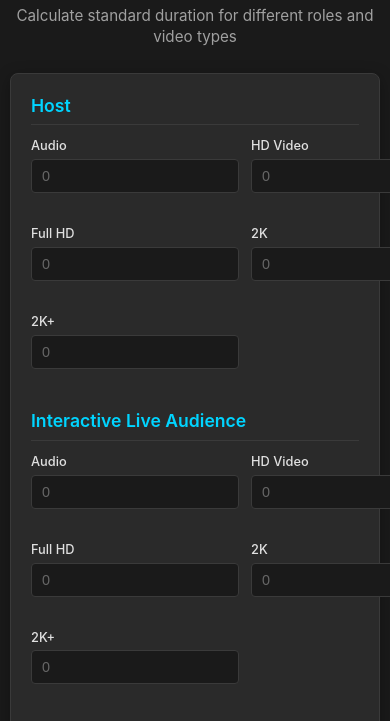
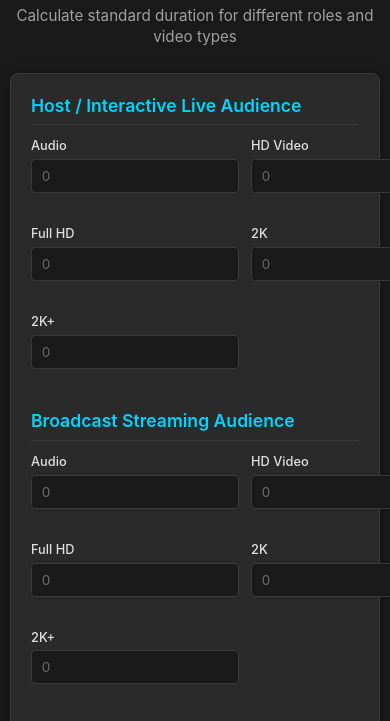
Before and after one commit to AgoraIO-Solutions/rtc-standard-calc, a plain HTML site: page index.html in a window 390 px wide. Shown: the part 80-801 px from the top of the page. Drawn offline with Linux system fonts and the light colour scheme.

Commit message:
Refactor Agora RTC standard duration calculator layout and functionality. Combined Host and Interactive Live Audience sections, updated class names, and improved responsiveness. Removed redundant input fields and adjusted calculation logic accordingly.

```diff
--- a/index.html
+++ b/index.html
@@ -23,6 +23,9 @@
             max-width: 1400px;
             margin: 0 auto;
             padding: 15px;
+        }
+
+        .content-wrapper {
             display: grid;
             grid-template-columns: 1fr 300px;
             gap: 20px;
@@ -170,6 +173,8 @@
             margin-top: 15px;
         }
 
+
+
         .sidebar {
             position: sticky;
             top: 20px;
@@ -219,7 +224,7 @@
 
 
         @media (max-width: 1024px) {
-            .container {
+            .content-wrapper {
                 grid-template-columns: 1fr;
                 gap: 15px;
             }
@@ -254,15 +259,16 @@
 </head>
 <body>
     <div class="container">
-        <div class="main-content">
         <div class="header">
             <h1>Agora RTC Standard Duration Calculator</h1>
             <p>Calculate standard duration for different roles and video types</p>
         </div>
 
+        <div class="content-wrapper">
+            <div class="main-content">
                 <div class="calculator">
                 <div class="role-section">
-                    <h2 class="role-title">Host</h2>
+                    <h2 class="role-title">Host / Interactive Live Audience</h2>
                     <div class="input-grid">
                         <div class="input-group">
                             <label for="host-audio">Audio</label>
@@ -288,37 +294,6 @@
                             <label for="host-2kplus">2K+</label>
                             <input type="number" id="host-2kplus" placeholder="0" min="0" step="0.01">
                             <div class="calculation-result" id="host-2kplus-result"></div>
-                        </div>
-                    </div>
-                </div>
-
-                <div class="role-section">
-                    <h2 class="role-title">Interactive Live Audience</h2>
-                    <div class="input-grid">
-                        <div class="input-group">
-                            <label for="interactive-audio">Audio</label>
-                            <input type="number" id="interactive-audio" placeholder="0" min="0" step="0.01">
-                            <div class="calculation-result" id="interactive-audio-result"></div>
-                        </div>
-                        <div class="input-group">
-                            <label for="interactive-hd">HD Video</label>
-                            <input type="number" id="interactive-hd" placeholder="0" min="0" step="0.01">
-                            <div class="calculation-result" id="interactive-hd-result"></div>
-                        </div>
-                        <div class="input-group">
-                            <label for="interactive-fullhd">Full HD</label>
-                            <input type="number" id="interactive-fullhd" placeholder="0" min="0" step="0.01">
-                            <div class="calculation-result" id="interactive-fullhd-result"></div>
-                        </div>
-                        <div class="input-group">
-                            <label for="interactive-2k">2K</label>
-                            <input type="number" id="interactive-2k" placeholder="0" min="0" step="0.01">
-                            <div class="calculation-result" id="interactive-2k-result"></div>
-                        </div>
-                        <div class="input-group">
-                            <label for="interactive-2kplus">2K+</label>
-                            <input type="number" id="interactive-2kplus" placeholder="0" min="0" step="0.01">
-                            <div class="calculation-result" id="interactive-2kplus-result"></div>
                         </div>
                     </div>
                 </div>
@@ -358,12 +333,8 @@
                     <h3>Standard Duration Results</h3>
                     <div class="result-grid">
                         <div class="result-item">
-                            <div class="label">Host Total</div>
+                            <div class="label">Host/Interactive Total</div>
                             <div class="value" id="host-total">0</div>
-                        </div>
-                        <div class="result-item">
-                            <div class="label">Interactive Total</div>
-                            <div class="value" id="interactive-total">0</div>
                         </div>
                         <div class="result-item">
                             <div class="label">Broadcast Total</div>
@@ -372,6 +343,7 @@
                     </div>
                     <div class="total" id="grand-total">Total Standard Duration: 0 minutes</div>
                 </div>
+
                 </div>
             </div>
 
@@ -416,8 +388,11 @@
                         </tr>
                     </tbody>
                 </table>
+                <p style="color: #a0a0a0; font-size: 0.7rem; margin-top: 8px;">
+                    Note: Host and Interactive Live Audience are combined in the calculator above since they use identical coefficients
+                </p>
             </div>
-
+        </div>
         </div>
     </div>
 
@@ -439,11 +414,11 @@
                 '2kplus': 'host-2kplus'
             },
             interactive: {
-                audio: 'interactive-audio',
-                hd: 'interactive-hd',
-                fullhd: 'interactive-fullhd',
-                '2k': 'interactive-2k',
-                '2kplus': 'interactive-2kplus'
+                audio: 'host-audio',
+                hd: 'host-hd',
+                fullhd: 'host-fullhd',
+                '2k': 'host-2k',
+                '2kplus': 'host-2kplus'
             },
             broadcast: {
                 audio: 'broadcast-audio',
@@ -479,7 +454,6 @@
 
         function calculateStandardDuration() {
             let hostTotal = 0;
-            let interactiveTotal = 0;
             let broadcastTotal = 0;
 
             // Calculate for each role
@@ -502,9 +476,6 @@
                 if (role === 'host') {
                     hostTotal = roleTotal;
                     document.getElementById('host-total').textContent = formatNumber(roleTotal);
-                } else if (role === 'interactive') {
-                    interactiveTotal = roleTotal;
-                    document.getElementById('interactive-total').textContent = formatNumber(roleTotal);
                 } else if (role === 'broadcast') {
                     broadcastTotal = roleTotal;
                     document.getElementById('broadcast-total').textContent = formatNumber(roleTotal);
@@ -512,9 +483,10 @@
             });
 
             // Calculate grand total
-            const grandTotal = hostTotal + interactiveTotal + broadcastTotal;
+            const grandTotal = hostTotal + broadcastTotal;
             document.getElementById('grand-total').textContent = `Total Standard Duration: ${formatNumber(grandTotal)} minutes`;
         }
+
 
         // Add event listeners to all input fields
         document.addEventListener('DOMContentLoaded', function() {
```
Lines whose indentation alone changed are shown as unchanged.
